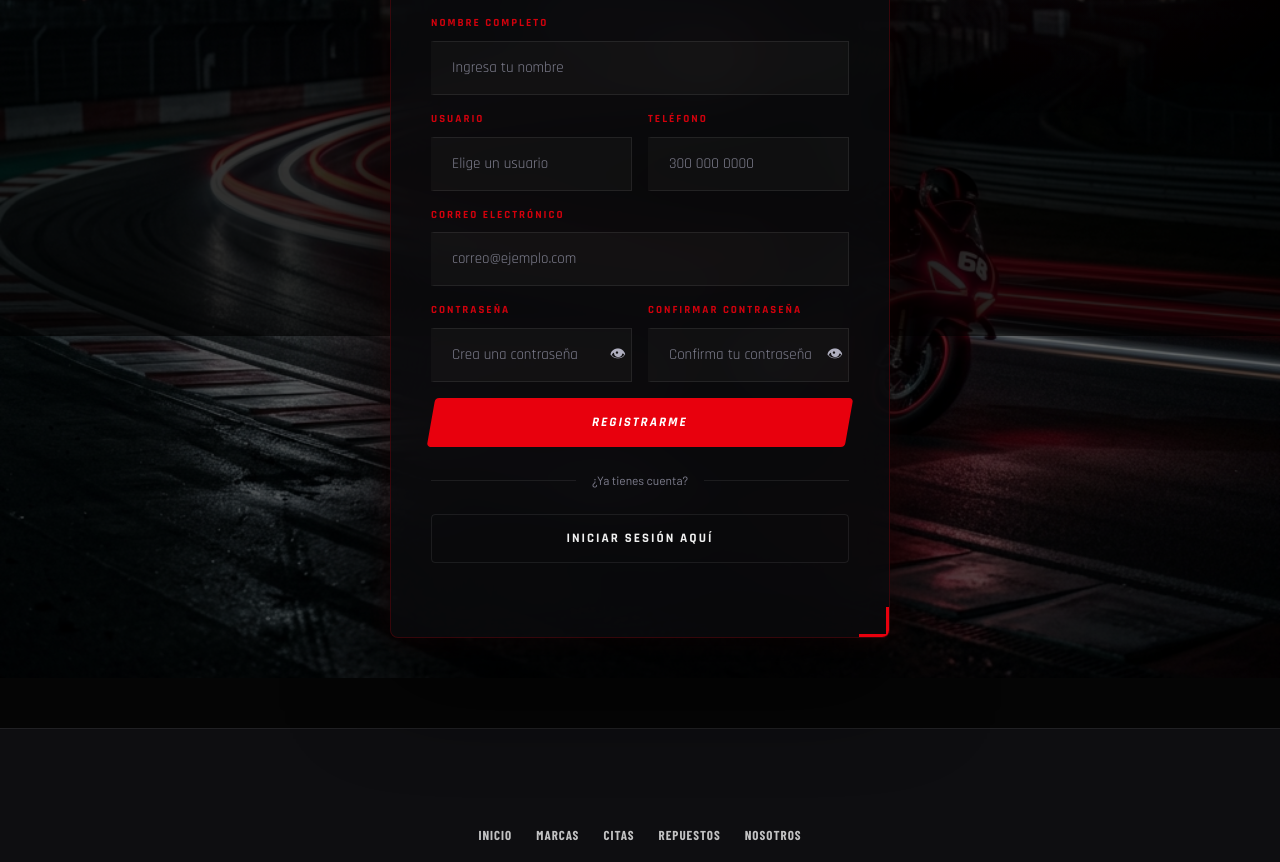
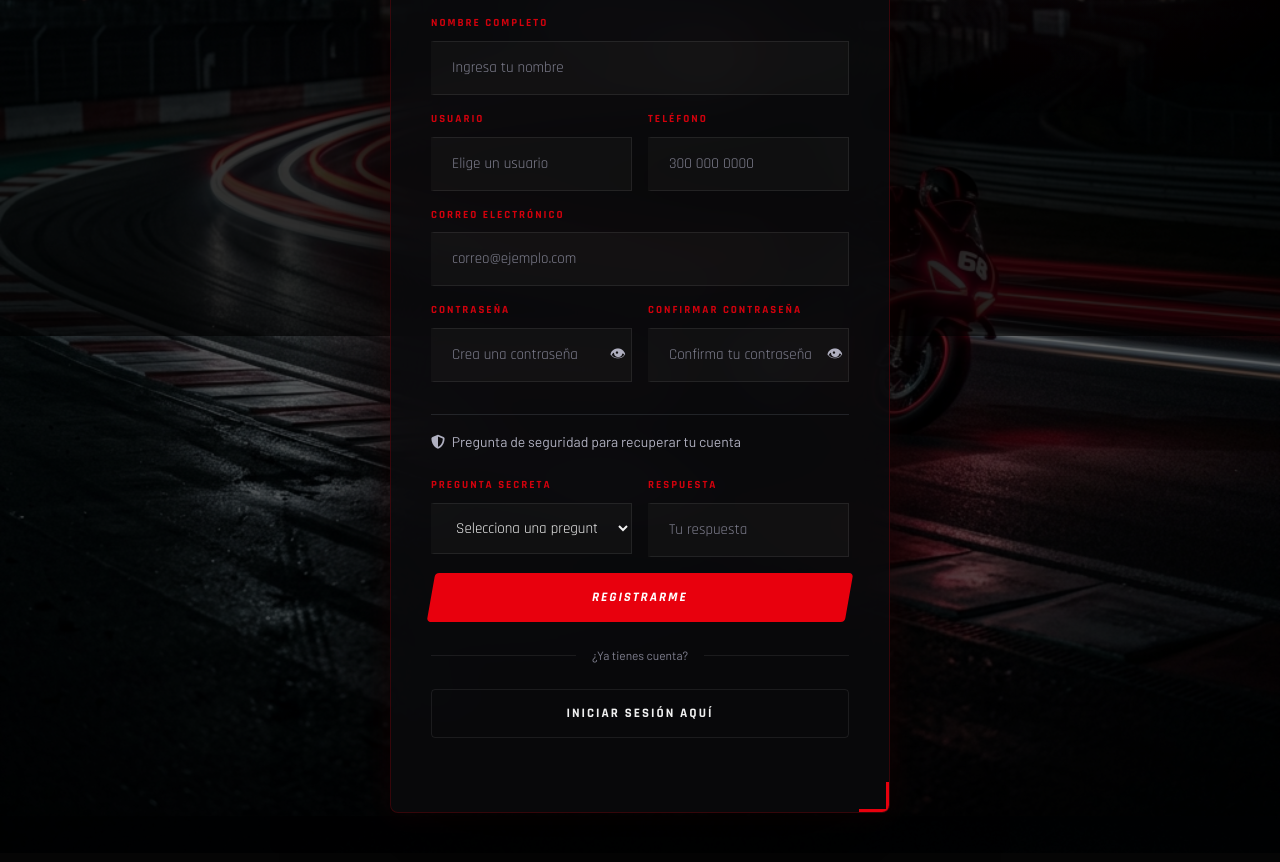
Before and after one commit to emmanuel61hurtado-coder/Multimarcas-Brazo, a Flask app: page /auth/register in a window 1280 px wide; the page is wider, and only the part inside the window is pictured. Shown: the part 567-1429 px from the top of that part. Run offline with Flask 3, Linux system fonts and the light colour scheme; some web fonts are replaced.

Commit message:
recuperar

```diff
--- a/app/models/user.py
+++ b/app/models/user.py
@@ -12,6 +12,8 @@ class User(UserMixin, db.Model):
     password = db.Column(db.String(200), nullable=False)
     rol = db.Column(db.String(20), default='cliente')
     activo = db.Column(db.Boolean, default=True)
+    pregunta_seguridad = db.Column(db.String(200))
+    respuesta_seguridad = db.Column(db.String(200))
 
     # relaciones
     motos = db.relationship('Moto', backref='propietario', lazy=True, cascade="all, delete-orphan")
--- a/app/routes/auth.py
+++ b/app/routes/auth.py
@@ -1,10 +1,10 @@
-from flask import Blueprint, render_template, redirect, url_for, flash, request
+from flask import Blueprint, render_template, redirect, url_for, flash, request, session
 from flask_login import login_user, logout_user, login_required, current_user
 from werkzeug.security import check_password_hash, generate_password_hash
 
 from app import db
 from app.models.user import User
-from app.utils.email import send_password_reset_email, verify_reset_token
+from app.utils.email import get_reset_token, verify_reset_token
 
 auth_bp = Blueprint('auth', __name__)
 
@@ -85,6 +85,13 @@ def register():
             flash('El correo ya está registrado.', 'danger')
             return render_template('auth/register.html')
 
+        pregunta = request.form.get('pregunta_seguridad', '').strip()
+        respuesta = request.form.get('respuesta_seguridad', '').strip()
+
+        if not pregunta or not respuesta:
+            flash('Debes seleccionar una pregunta de seguridad y responderla.', 'danger')
+            return render_template('auth/register.html')
+
         user = User(
             nombre_completo=nombre,
             username=username,
@@ -92,7 +99,9 @@ def register():
             telefono=telefono,
             rol='cliente',
             password=generate_password_hash(password),
-            activo=True
+            activo=True,
+            pregunta_seguridad=pregunta,
+            respuesta_seguridad=respuesta
         )
 
         db.session.add(user)
@@ -176,14 +185,43 @@ def recuperar_password():
         username = request.form.get('username', '').strip()
         user = User.query.filter_by(username=username).first()
 
-        flash('Si el usuario existe en nuestro sistema, recibirás instrucciones para restablecer tu contraseña.', 'info')
+        if user and user.activo and user.pregunta_seguridad:
+            session['recovery_user_id'] = user.id
+            return redirect(url_for('auth.recuperar_pregunta'))
 
-        if user and user.activo:
-            send_password_reset_email(user)
-
-        return redirect(url_for('auth.login'))
+        flash('Usuario no encontrado o sin pregunta de seguridad configurada.', 'danger')
+        return redirect(url_for('auth.recuperar_password'))
 
     return render_template('auth/recuperar.html')
+
+
+@auth_bp.route('/recuperar_password/pregunta', methods=['GET', 'POST'])
+def recuperar_pregunta():
+    if current_user.is_authenticated:
+        return redirect(url_for('home.index'))
+
+    user_id = session.get('recovery_user_id')
+    if not user_id:
+        flash('Debes iniciar la recuperación primero.', 'danger')
+        return redirect(url_for('auth.recuperar_password'))
+
+    user = User.query.get(user_id)
+    if not user or not user.activo or not user.pregunta_seguridad:
+        session.pop('recovery_user_id', None)
+        flash('Usuario inválido.', 'danger')
+        return redirect(url_for('auth.recuperar_password'))
+
+    if request.method == 'POST':
+        respuesta = request.form.get('respuesta', '').strip().lower()
+        if respuesta == user.respuesta_seguridad.lower():
+            token = get_reset_token(user.id)
+            session.pop('recovery_user_id', None)
+            return redirect(url_for('auth.reset_password_with_token', token=token))
+
+        flash('Respuesta incorrecta. Intenta de nuevo.', 'danger')
+        return render_template('auth/recuperar_pregunta.html', pregunta=user.pregunta_seguridad)
+
+    return render_template('auth/recuperar_pregunta.html', pregunta=user.pregunta_seguridad)
 
 @auth_bp.route('/reset_password/<token>', methods=['GET', 'POST'])
 def reset_password_with_token(token):
--- a/app/templates/auth/register.html
+++ b/app/templates/auth/register.html
@@ -43,6 +43,28 @@
           <button type="button" onclick="togglePwd('pwd2')" style="position:absolute;right:14px;top:38px;background:none;border:none;color:var(--text-muted);cursor:pointer;">👁</button>
         </div>
         <div class="col-12">
+          <hr class="border-secondary opacity-25">
+          <p class="small text-muted mb-2"><i class="fas fa-shield-alt me-1"></i> Pregunta de seguridad para recuperar tu cuenta</p>
+        </div>
+        <div class="col-md-6">
+          <label class="form-label-brazo">Pregunta Secreta</label>
+          <select name="pregunta_seguridad" class="form-input-brazo" required>
+            <option value="">Selecciona una pregunta...</option>
+            <option value="¿Cuál es el nombre de tu primera mascota?">¿Cuál es el nombre de tu primera mascota?</option>
+            <option value="¿Cuál es el nombre de tu mejor amigo de la infancia?">¿Cuál es el nombre de tu mejor amigo de la infancia?</option>
+            <option value="¿Cuál es tu película favorita?">¿Cuál es tu película favorita?</option>
+            <option value="¿Cómo se llamaba tu escuela primaria?">¿Cómo se llamaba tu escuela primaria?</option>
+            <option value="¿Cuál es tu comida favorita?">¿Cuál es tu comida favorita?</option>
+            <option value="¿Cuál es la marca de tu primera moto?">¿Cuál es la marca de tu primera moto?</option>
+            <option value="¿En qué ciudad naciste?">¿En qué ciudad naciste?</option>
+            <option value="¿Cuál es tu deporte favorito?">¿Cuál es tu deporte favorito?</option>
+          </select>
+        </div>
+        <div class="col-md-6">
+          <label class="form-label-brazo">Respuesta</label>
+          <input type="text" name="respuesta_seguridad" class="form-input-brazo" placeholder="Tu respuesta" required>
+        </div>
+        <div class="col-12">
           <button type="submit" class="btn-primary-brazo" style="width:100%;justify-content:center;">
             REGISTRARME
           </button>
```
Also changed, not shown: app/routes/admin.py (+19 -1 lines), app/templates/admin/empleados.html (+9 -0 lines), app/templates/admin/nuevo_empleado.html (+25 -1 lines), app/templates/admin/usuarios.html (+11 -1 lines), app/templates/auth/recuperar_pregunta.html (added, +41 -0 lines), app/utils/email.py (+0 -39 lines).
